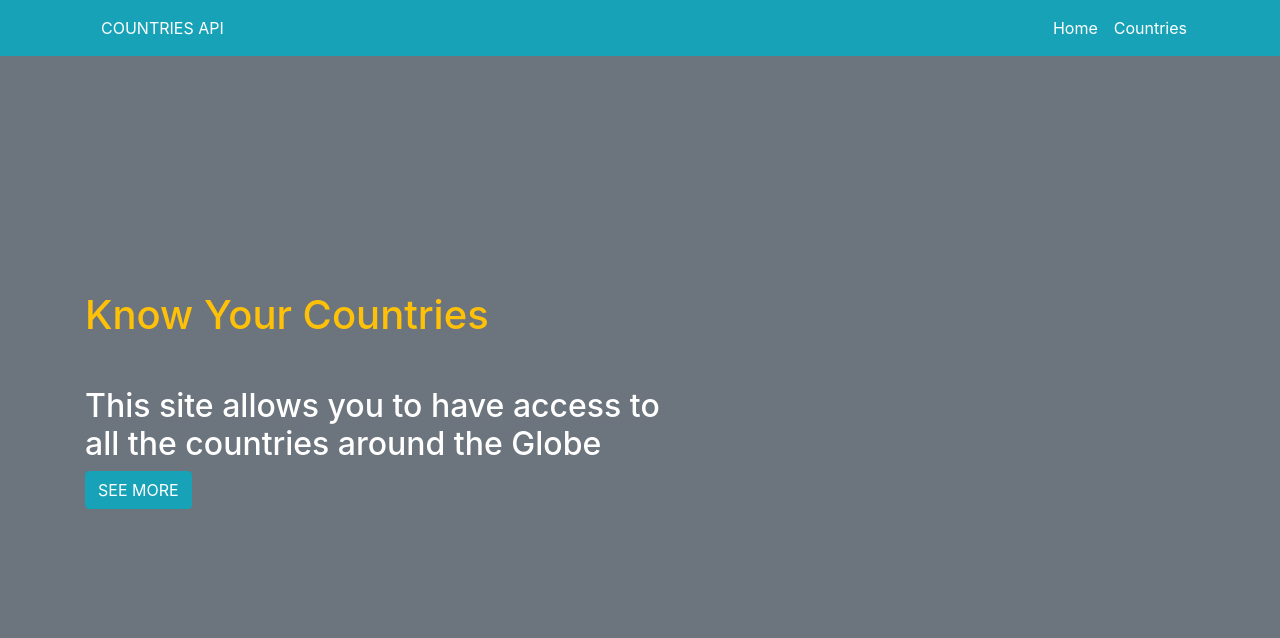
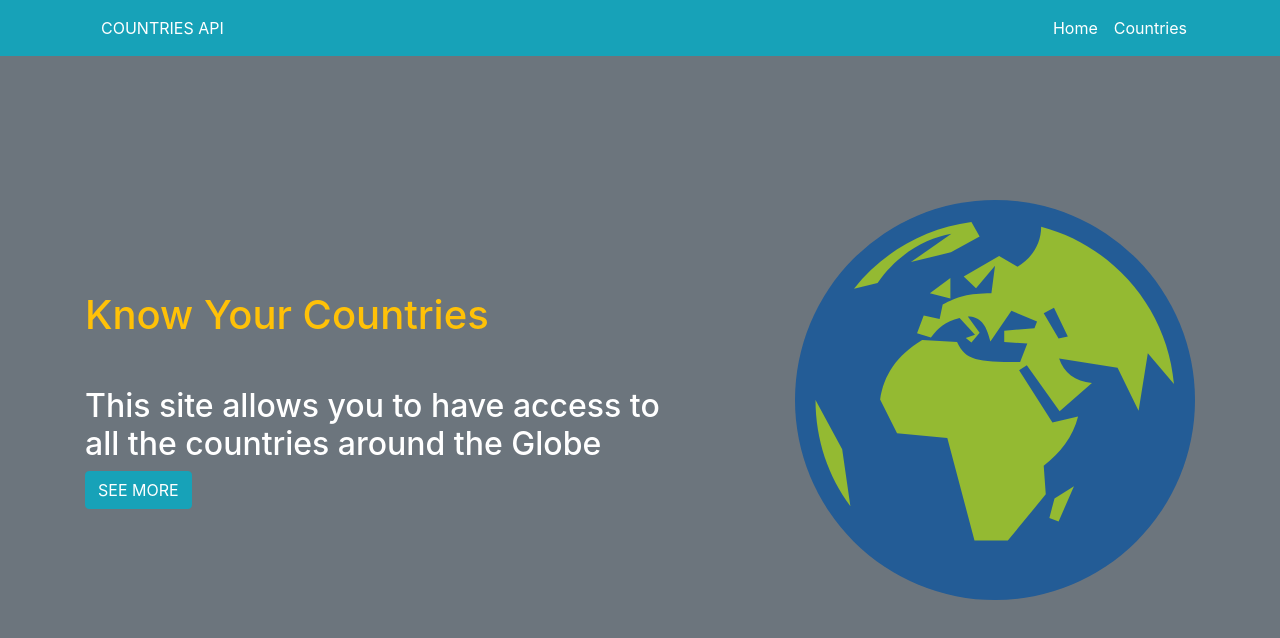
Before and after one commit to bayorwor/countries-app, a React (Create React App) app: page / in a window 1280 px wide. Shown: the top 638 px of the page. Built offline with nearby package versions, Linux system fonts and the light colour scheme.

Commit message:
added a legend img

```diff
--- a/src/pages/Home.js
+++ b/src/pages/Home.js
@@ -3,10 +3,11 @@ import { Link } from "react-router-dom";
 function Home() {
   return (
     <section
-      className="bg-secondary d-flex flex-column justify-content-center align-items-center"
+      className="bg-secondary d-flex align-items-center"
       style={{ height: "100vh" }}
     >
-      <div className="container text-white">
+      <div className="container text-white  d-flex justify-content-between align-items-center">
+        <div className="text-white">
           <h1 className="mb-5 text-warning">Know Your Countries</h1>
           <h2>
             This site allows you to have access to <br></br>all the countries
@@ -16,6 +17,8 @@ function Home() {
             SEE MORE
           </Link>
         </div>
+        <img src="./globe.svg" alt="legend" style={{ height: "50vh" }} />
+      </div>
     </section>
   );
 }
```
Also changed, not shown: public/globe.svg (added). Lines whose indentation alone changed are shown as unchanged.
